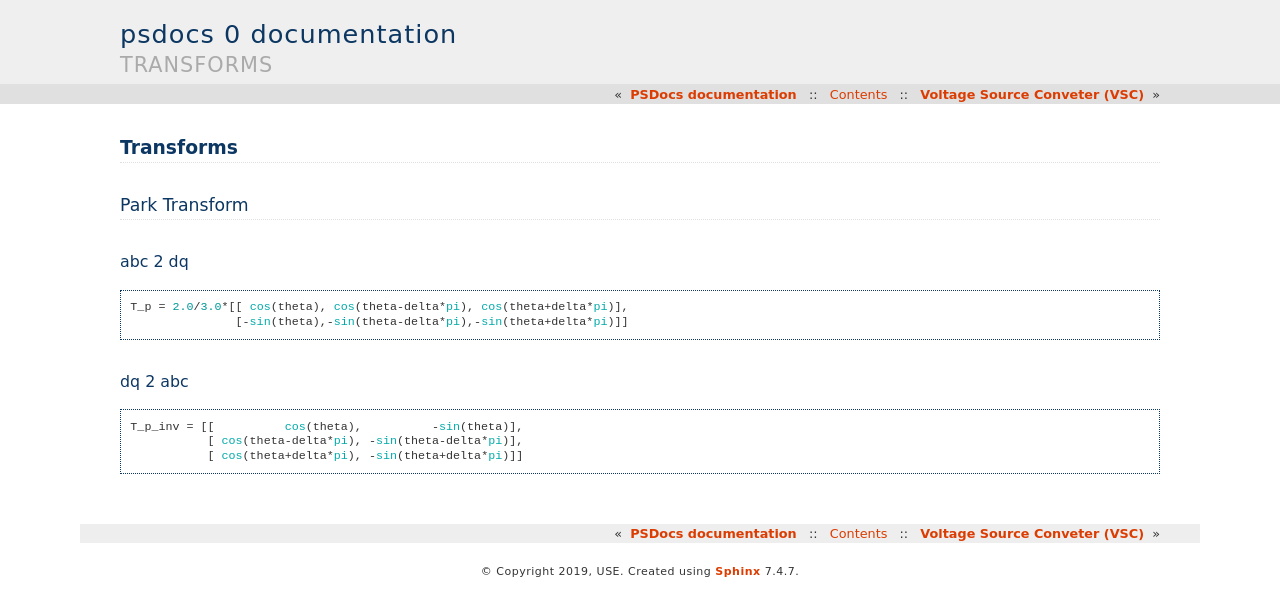
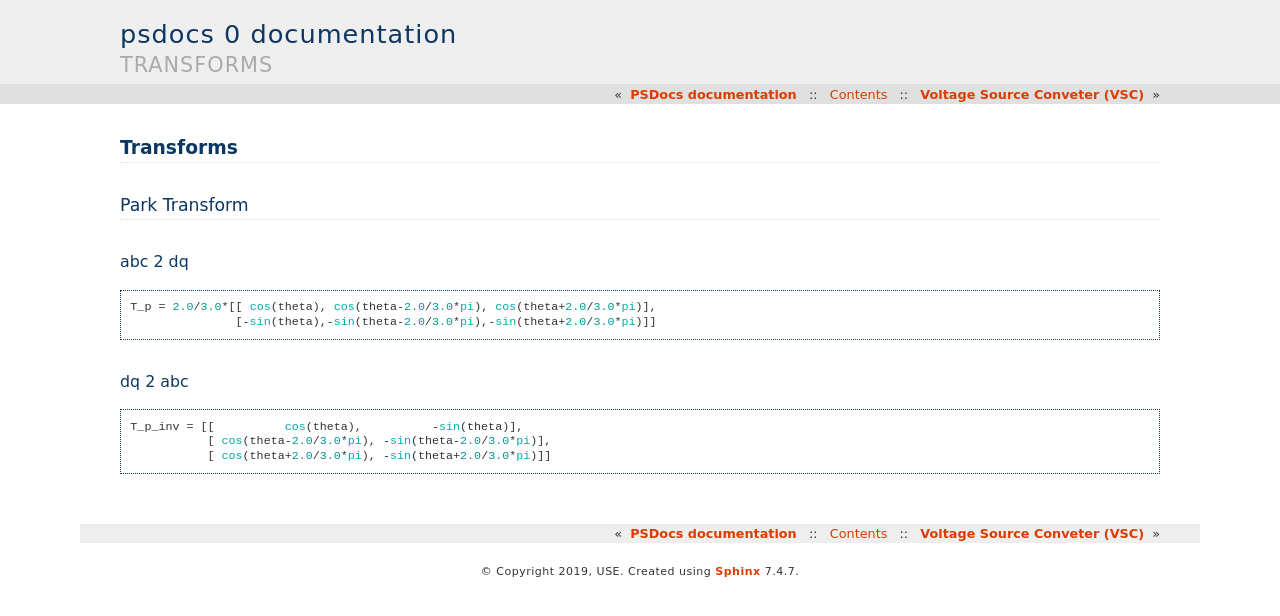
Before and after one commit to psmodels/psdocs, a Sphinx documentation site: the page built from source/commons.rst, in a window 1280 px wide. Shown: the top 616 px of the page. Built offline with Sphinx 7.4.7, drawn with Linux system fonts in a browser that asks for light colours.

Commit message:
change park 2/3

```diff
--- a/source/commons.rst
+++ b/source/commons.rst
@@ -9,8 +9,8 @@
 
 .. code-block:: matlab
 
-   T_p = 2.0/3.0*[[ cos(theta), cos(theta-delta*pi), cos(theta+delta*pi)],
-                  [-sin(theta),-sin(theta-delta*pi),-sin(theta+delta*pi)]]
+   T_p = 2.0/3.0*[[ cos(theta), cos(theta-2.0/3.0*pi), cos(theta+2.0/3.0*pi)],
+                  [-sin(theta),-sin(theta-2.0/3.0*pi),-sin(theta+2.0/3.0*pi)]]
 
 
 dq 2 abc
@@ -19,5 +19,5 @@
 .. code-block:: matlab
 
     T_p_inv = [[          cos(theta),          -sin(theta)],
-               [ cos(theta-delta*pi), -sin(theta-delta*pi)],
-               [ cos(theta+delta*pi), -sin(theta+delta*pi)]]
+               [ cos(theta-2.0/3.0*pi), -sin(theta-2.0/3.0*pi)],
+               [ cos(theta+2.0/3.0*pi), -sin(theta+2.0/3.0*pi)]]
```
